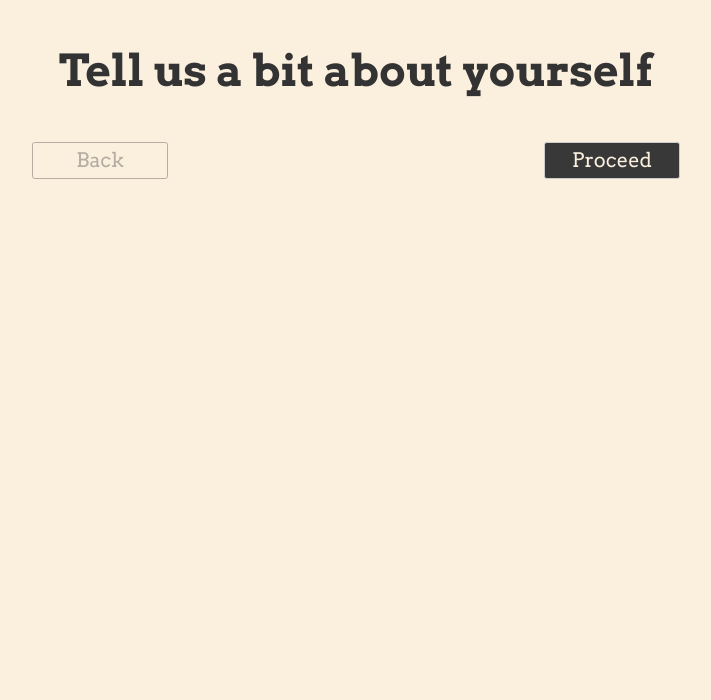
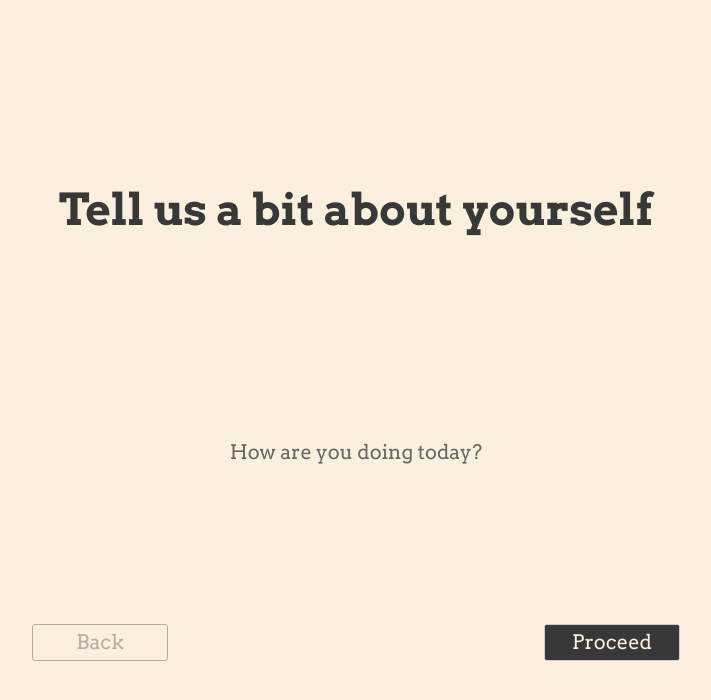
Before and after one commit to preetjdp/Rigel, a Svelte app: page / in a window 1280 px wide. Shown: the top 700 px of the page, without its empty margins (284-995 px from the left). Built offline with nearby package versions, Linux system fonts and the light colour scheme.

Commit message:
✨ Multiple styles of Text's

```diff
--- a/src/components/Text.svelte
+++ b/src/components/Text.svelte
@@ -1,11 +1,37 @@
-<p>
-    <slot/>
-</p>
+<script lang="ts">
+    export let size: "large" | "default" = "default";
+
+    $: textProps = {
+        ...$$restProps,
+        class: [
+            "txt",
+            //   size === "field" && "bx--btn--field",
+            //   size === "small" && "bx--btn--sm",
+            size && `txt--${size}`,
+            $$restProps.class,
+        ]
+            .filter(Boolean)
+            .join(" "),
+    };
+</script>
 
 <style>
-    p {
+    .txt {
+        font-family: Arvo;
+    }
+
+    .txt--default {
+        font-size: 20px;
+        color: #676767;
+    }
+
+    .txt--large {
         font-size: 44px;
-        font-family: Arvo;
         font-weight: bold;
+        color: #383838;
     }
 </style>
+
+<p {...textProps}>
+    <slot />
+</p>
--- a/src/pages/page1.svelte
+++ b/src/pages/page1.svelte
@@ -7,6 +7,10 @@
     .parent-container {
         width: 80%;
         text-align: center;
+        /* REMOVE THIS */
+        display: flex;
+        flex-direction: column;
+        justify-content: space-evenly;
     }
 
     .bottom-row {
@@ -17,7 +21,8 @@
 </style>
 
 <div class="parent-container">
-    <Text>Tell us a bit about yourself</Text>
+    <Text size="large">Tell us a bit about yourself</Text>
+    <Text>How are you doing today?</Text>
     <div class="bottom-row">
         <Button type="secondary" disabled>Back</Button>
         <Button type="primary">Proceed</Button>
```
